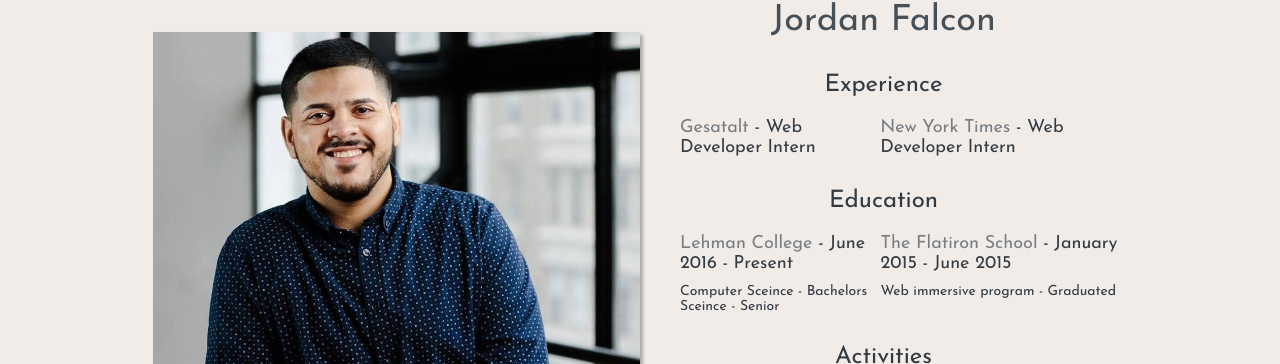
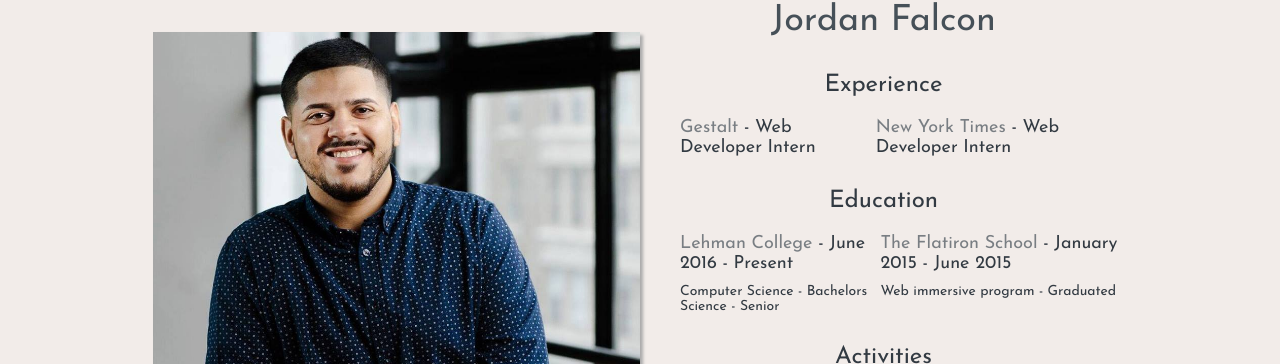
Before and after one commit to j-falcon122/jordanjfalcon, a React (Create React App) app: page / in a window 1280 px wide. Shown: the part 128-492 px from the top of the page. Built offline with nearby package versions, Linux system fonts and the light colour scheme.

Commit message:
More typoooos

```diff
--- a/src/Bio.js
+++ b/src/Bio.js
@@ -15,7 +15,7 @@ class Bio extends Component {
                 <h3>Experience</h3>
                 <ul className="Bio-experience">
                     <li>
-                        <h4><a href="http://gestalt.io/" target="_blank" title="Gesatalt" alt="Gesatalt">Gesatalt</a> - Web Developer Intern</h4>
+                        <h4><a href="http://gestalt.io/" target="_blank" title="Gesatalt" alt="Gestalt">Gestalt</a> - Web Developer Intern</h4>
                         <h5></h5>
                     </li>
                     <li>
@@ -27,7 +27,7 @@ class Bio extends Component {
                 <ul className="Bio-education">
                     <li>
                         <h4><a href="http://lehman.edu/" target="_blank" alt="Lehamn College" title="Lehamn College">Lehman College</a> - June 2016 - Present</h4>
-                        <h5>Computer Sceince - Bachelors Sceince - Senior</h5>
+                        <h5>Computer Science - Bachelors Science - Senior</h5>
                     </li>
                     <li>
                         <h4><a href="https://flatironschool.com/" target="_blank" alt="The Flatiron School" title="The Flatiron School">The Flatiron School</a> - January 2015 - June 2015</h4>
```
